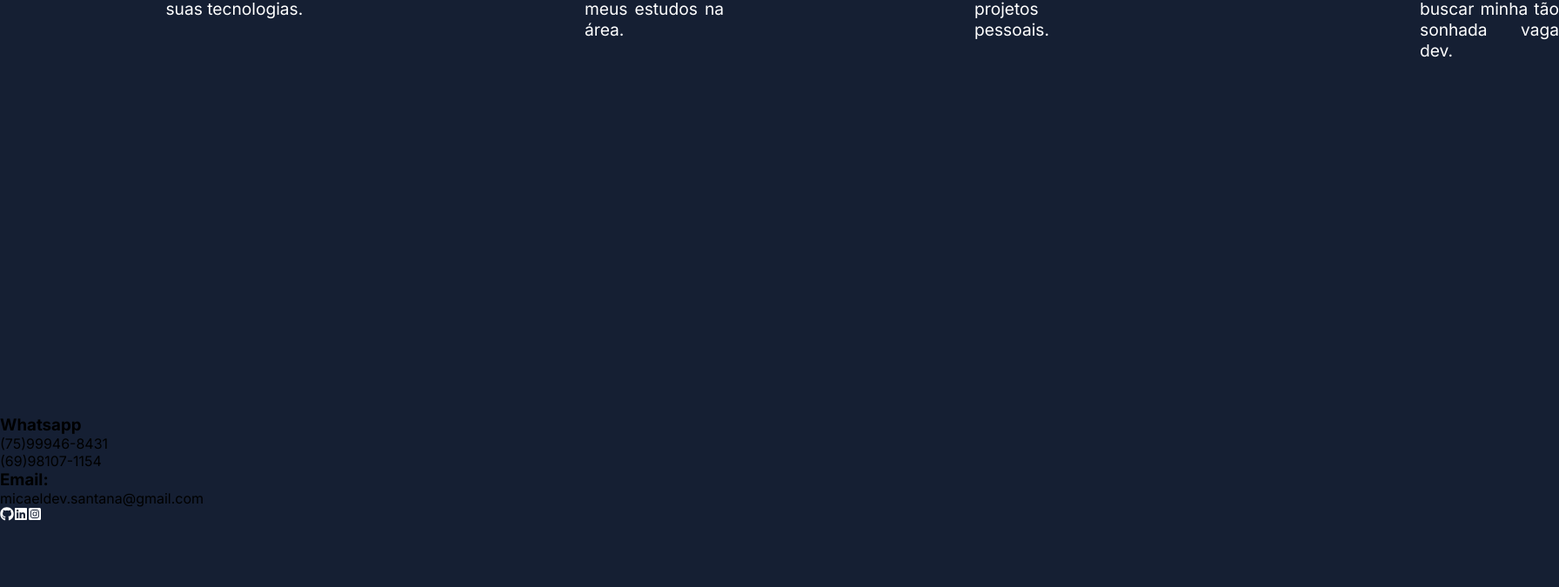
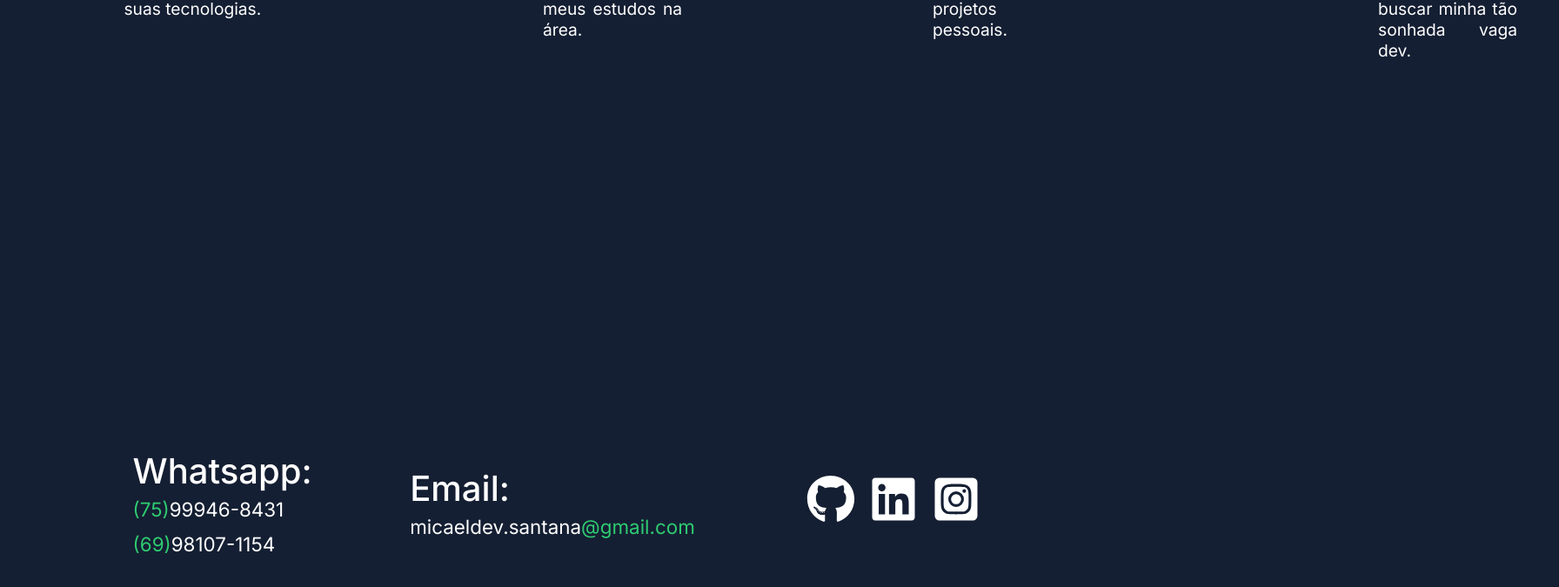
Before and after one commit to iSantanaaH/front-end-web, a Next.js app: page / in a window 1280 px wide. Shown: the part 4570-5245 px from the top of the page at 87% size, 1792 px wide, since content can reach past the window. Before the commit the page ends 5173 px from the top, so only its background shows below. Built offline with nearby package versions, Linux system fonts and the light colour scheme.

Commit message:
added new style and refatory with prettier

```diff
--- a/app/page.module.css
+++ b/app/page.module.css
@@ -137,7 +137,6 @@
 
 .ContainerResume {
   display: flex;
-  min-height: 30rem;
 }
 
 .BackgroundImage {
@@ -235,7 +234,6 @@
 }
 
 .Technologies {
-  min-height: 40rem;
   margin: 0 auto;
   max-width: calc(100vw - 5rem);
 }
@@ -271,7 +269,7 @@
   grid-column: 1 / span 3;
 }
 
-.ContainerSkills{
+.ContainerSkills {
   margin: 0 auto;
   display: grid;
   grid-template-columns: repeat(3, 1fr);
@@ -295,7 +293,7 @@
   margin: 7rem auto;
   width: 70%;
   background: var(--white-full);
-  height: 0.800rem;
+  height: 0.8rem;
   border-radius: 1rem;
   position: relative;
 }
@@ -309,7 +307,7 @@
   border-radius: 100%;
   position: absolute;
   top: -1rem;
-  left: -0.100rem;
+  left: -0.1rem;
 }
 
 .SecondYear {
@@ -361,7 +359,7 @@
   left: 25rem;
 }
 
-.TitleThirdYear h2{
+.TitleThirdYear h2 {
   position: absolute;
   top: -14rem;
   left: 53rem;
@@ -380,6 +378,7 @@
   width: 10rem;
   position: absolute;
   top: 4rem;
+  left: -3rem;
   background: transparent;
 }
 
@@ -391,3 +390,43 @@
   text-align: justify;
   font-size: 1.2rem;
 }
+
+.Footer {
+  display: flex;
+  justify-content: space-evenly;
+  align-items: center;
+  min-height: 13rem;
+  width: calc(100vw - 5rem);
+  margin: 0 auto;
+}
+
+.Footer div h3 {
+  font-size: 2.5rem;
+  font-weight: 500;
+  color: var(--white-full);
+}
+
+.Footer div p {
+  color: var(--white-full);
+  font-size: 1.4rem;
+  line-height: 2.5rem;
+}
+
+.Footer div p span {
+  color: var(--green400);
+}
+
+.Footer .LinkEmail {
+  text-decoration: none;
+  color: var(--white-full);
+}
+
+.SocialFooter span {
+  font-size: 3.5rem;
+  margin-left: 1rem;
+}
+
+.LinkPhone {
+  color: var(--white-full);
+  text-decoration: none;
+}
--- a/app/page.tsx
+++ b/app/page.tsx
@@ -474,19 +474,33 @@ export default function HomePage() {
       <footer>
         <section className={styles.Footer}>
           <div>
-            <h3>Whatsapp</h3>
+            <h3>Whatsapp:</h3>
             <p>
-              <span>(75)99946-8431</span>
+              <Link className={styles.LinkPhone} href={"tel:+5575999468431"} passHref>
+                <span>(75)</span>
+                99946-8431
+              </Link>
             </p>
             <p>
-              <span>(69)98107-1154</span>
+              <Link className={styles.LinkPhone} href={"tel:+5569981071154"} passHref>
+              <span>(69)</span>
+              98107-1154
+              </Link>
+
             </p>
           </div>
           <div>
             <h3>Email:</h3>
-            <p>micaeldev.santana@gmail.com</p>
+            <p>
+              <Link
+                className={styles.LinkEmail}
+                href={"mailto:micaeldev.santana@gmail.com"}
+              >
+                micaeldev.santana<span>@gmail.com</span>
+              </Link>
+            </p>
           </div>
-          <div>
+          <div className={styles.SocialFooter}>
             <Link
               target="_blank"
               href={"https://github.com/iSantanaaH"}
```
